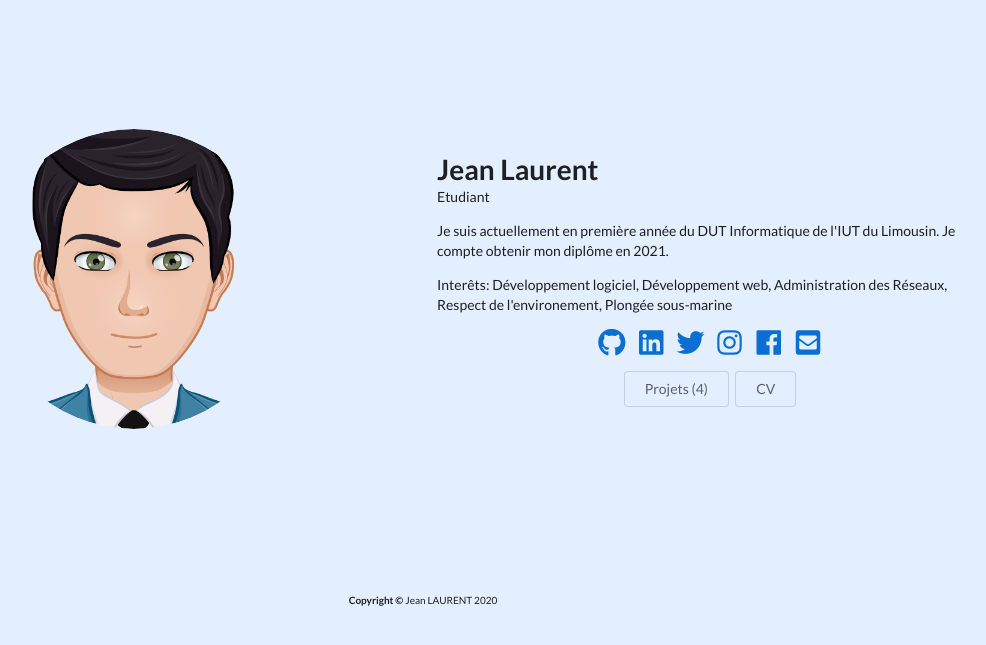
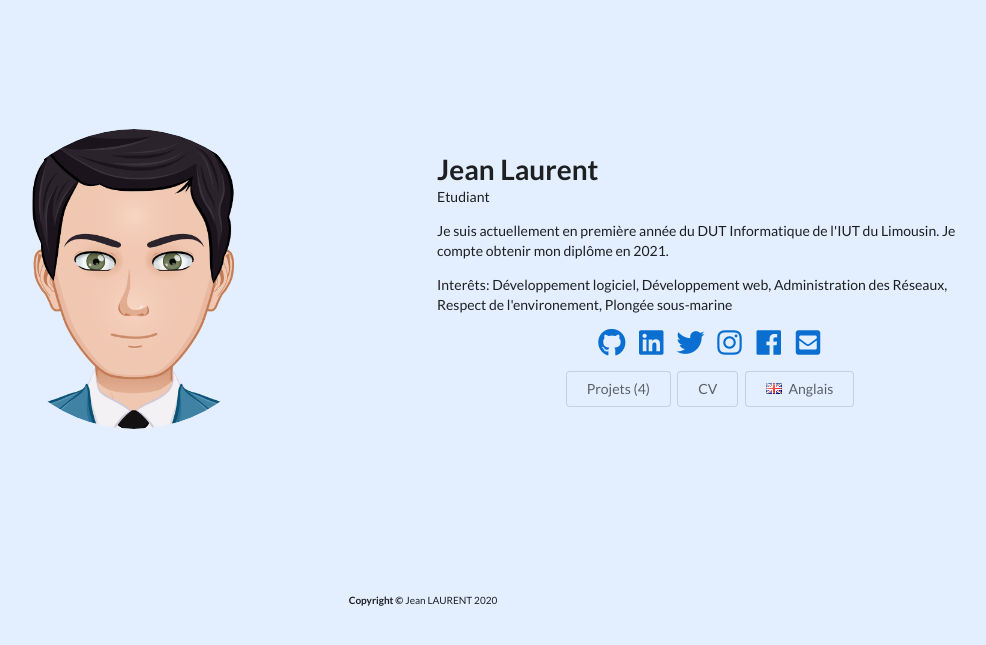
Before and after one commit to jeanlrnt/Portfolio_FR, a Jekyll site: the page built from index.html, in a window 1280 px wide. Shown: the top 645 px of the page, without its empty margins (217-1203 px from the left). Built offline with Jekyll 4.4.1, drawn with Linux system fonts in a browser that asks for light colours.

Commit message:
mise a jour

```diff
--- a/_includes/head.html
+++ b/_includes/head.html
@@ -4,6 +4,7 @@
   <meta name="description" content="Portfolio professionnel de Jean Laurent, étudiant en DUT Informatique à Limoges, France. Ce portfolio présente mes différents projets ainsi que mon CV.">
   <meta name="viewport" content="width=device-width, initial-scale=1">
   <meta name="mobile-web-app-capable" content="yes">
+  <link rel="alternate" href="https://jeanlrnt.github.io/Portfolio_FR" hreflang="fr-fr">
 
   <link rel="icon" href="{{ site.url }}/{{ site.icon }}" />
   <title>
--- a/_includes/theme-home-page.html
+++ b/_includes/theme-home-page.html
@@ -41,6 +41,9 @@
       <a href="{{ site.baseurl}}/bio/">
         <button class="ui basic button">{{ site.bio-page-label }}</button>
       </a>
+      <a href="https://jeanlaurent.me/{{ page_name }}" class="item">
+        <button class="ui basic button"><i class="flag gb"></i>Anglais</button>
+      </a>
     </p>
   </div>
   {% include footer.html %}
```
Also changed, not shown: css/semantic-ui/semantic.min.css, css/semantic-ui/semantic.min.js.
